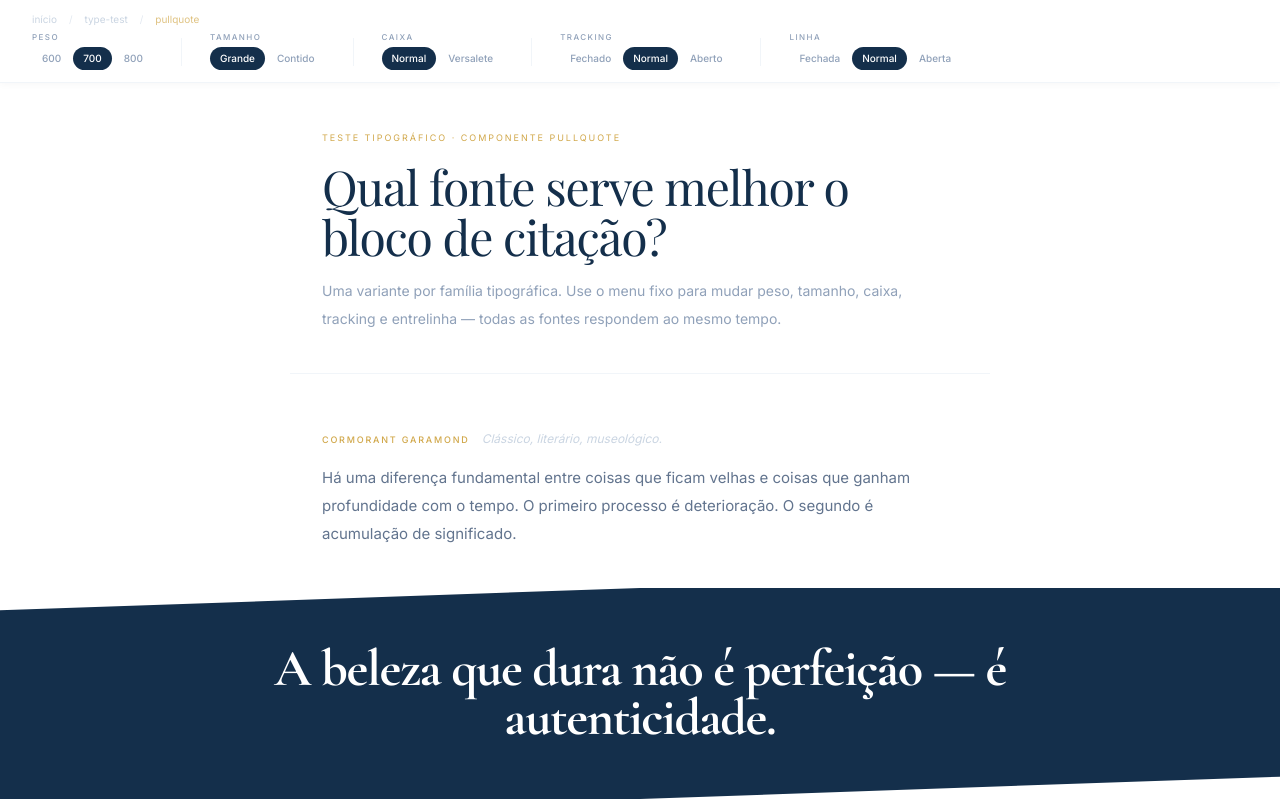
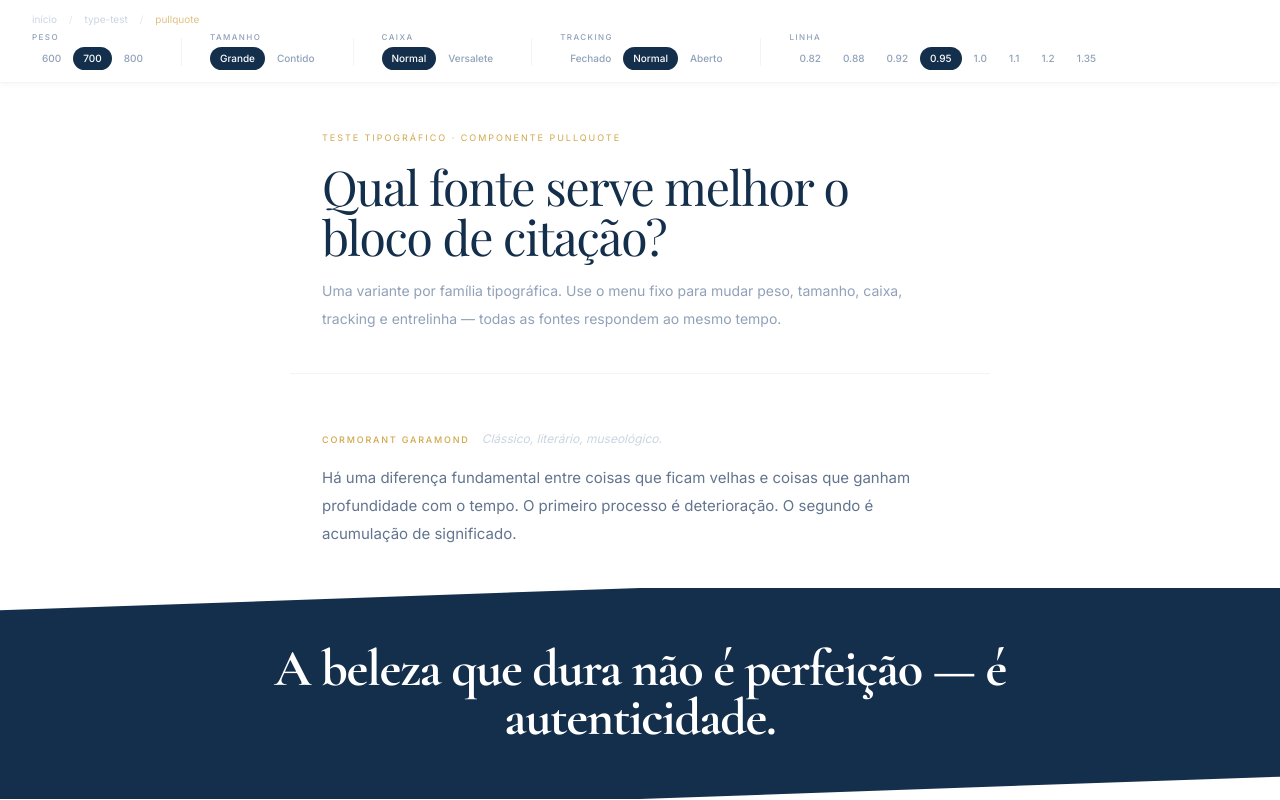
Before and after one commit to gbr5/blog-ui, a Next.js app: page /type-test/pullquote in a window 1280 px wide. Shown: the top 800 px of the page. Built offline with nearby package versions, Linux system fonts and the light colour scheme; a web font is replaced by a local one.

Commit message:
type-test/pullquote: expand line-height to 8 steps (0.82–1.35)

```diff
--- a/src/app/type-test/pullquote/page.tsx
+++ b/src/app/type-test/pullquote/page.tsx
@@ -22,7 +22,7 @@ type Weight    = "600" | "700" | "800"
 type Size      = "large" | "contained"
 type Caps      = false | true
 type Tracking  = "tight" | "normal" | "open"
-type LineH     = "tight" | "normal" | "open"
+type LineH     = "0.82" | "0.88" | "0.92" | "0.95" | "1.0" | "1.1" | "1.2" | "1.35"
 
 interface Settings {
   weight:    Weight
@@ -77,11 +77,7 @@ const TRACKING_MAP: Record<"sentence" | "caps", Record<Tracking, string>> = {
   sentence: { tight: "-0.04em",  normal: "-0.025em", open: "-0.01em" },
   caps:     { tight:  "0.04em",  normal:  "0.06em",  open:  "0.1em"  },
 }
-const LINE_H_MAP: Record<LineH, string> = {
-  tight:  "0.88",
-  normal: "0.95",
-  open:   "1.1",
-}
+const LINE_H_VALUES: LineH[] = ["0.82", "0.88", "0.92", "0.95", "1.0", "1.1", "1.2", "1.35"]
 
 const QUOTE = "A beleza que dura não é perfeição — é autenticidade."
 
@@ -101,7 +97,7 @@ function Pullquote({
   const weight      = String(Math.min(parseInt(settings.weight), maxWeight))
   const trackingKey = settings.caps ? "caps" : "sentence"
   const tracking    = TRACKING_MAP[trackingKey][settings.tracking]
-  const lineHeight  = LINE_H_MAP[settings.lineH]
+  const lineHeight  = settings.lineH
   const displayText = settings.caps ? QUOTE.toUpperCase() : QUOTE
 
   const sizeClasses = settings.size === "contained"
@@ -181,7 +177,7 @@ export default function TypeTestPullquotePage() {
     size:     "large",
     caps:     false,
     tracking: "normal",
-    lineH:    "normal",
+    lineH:    "0.95",
   })
 
   function set<K extends keyof Settings>(key: K, val: Settings[K]) {
@@ -261,11 +257,7 @@ export default function TypeTestPullquotePage() {
               label="Linha"
               value={settings.lineH}
               onChange={(v) => set("lineH", v)}
-              options={[
-                { label: "Fechada", value: "tight" as LineH },
-                { label: "Normal",  value: "normal" as LineH },
-                { label: "Aberta",  value: "open" as LineH },
-              ]}
+              options={LINE_H_VALUES.map((v) => ({ label: v, value: v }))}
             />
 
           </div>
```
